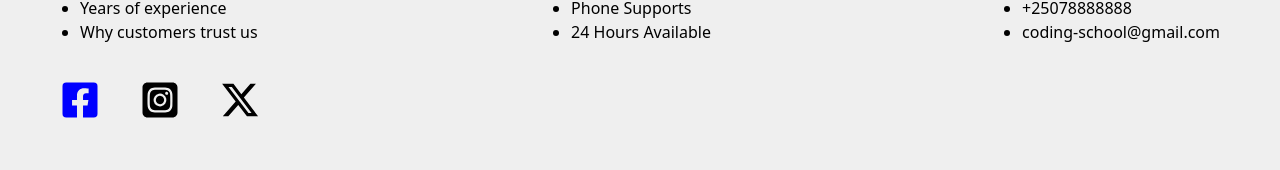
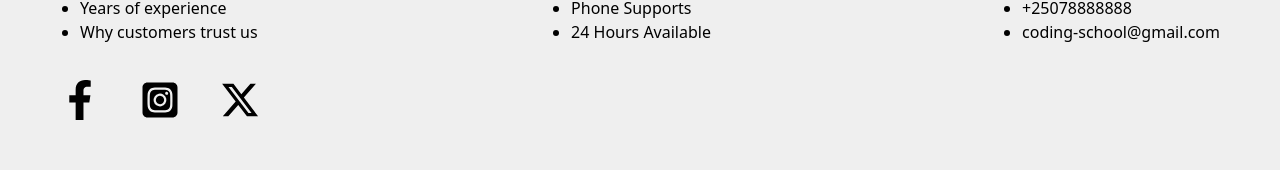
Before and after one commit to Alight-Rw/Community-Services, a React (Vite) app: page / in a window 1280 px wide. Shown: the part 2524-2694 px from the top of the page. Built offline with nearby package versions, Linux system fonts and the light colour scheme.

Commit message:
Uppdated footer

```diff
--- a/src/Components/Client/Footer/FooterTop.jsx
+++ b/src/Components/Client/Footer/FooterTop.jsx
@@ -1,10 +1,10 @@
-import { FaFacebookSquare } from "react-icons/fa";
+import { FaFacebookF } from "react-icons/fa";
 import { FaSquareInstagram } from "react-icons/fa6";
 import { FaXTwitter } from "react-icons/fa6";
 const Footertop = () => {
 
     return (
-         <div className="flex flex-col items-center md:items-start py-10 md:flex-row md:justify-between gap-10 px-mobilePaddingn md:px-componentPadding bg-universal">
+        <div className="flex flex-col items-center md:items-start py-10 md:flex-row md:justify-between gap-10 px-mobilePaddingn md:px-componentPadding bg-universal">
 
 
             <div >
@@ -18,11 +18,13 @@ const Footertop = () => {
                     <li>About Us</li>
                     <li>Years of experience</li>
                     <li>Why customers trust us</li>
-                </ul><div className="flex gap-10 mt-5 mb-5">
-  <FaFacebookSquare color="blue" size={40} />
-  <FaSquareInstagram color="red-blue" size={40} />
-  <FaXTwitter color="black" size={40} />
-</div>
+                </ul>
+                <div className="flex gap-10 mt-5 mb-5">
+                    <FaFacebookF  color="" size={40} />
+                    <FaSquareInstagram
+                     size={40} />
+                    <FaXTwitter color="black" size={40} />
+                </div>
             </div>
 
             <div>
```
Also changed, not shown: src/Components/Client/Home/ServicesProcess.jsx (line endings or trailing spaces).
